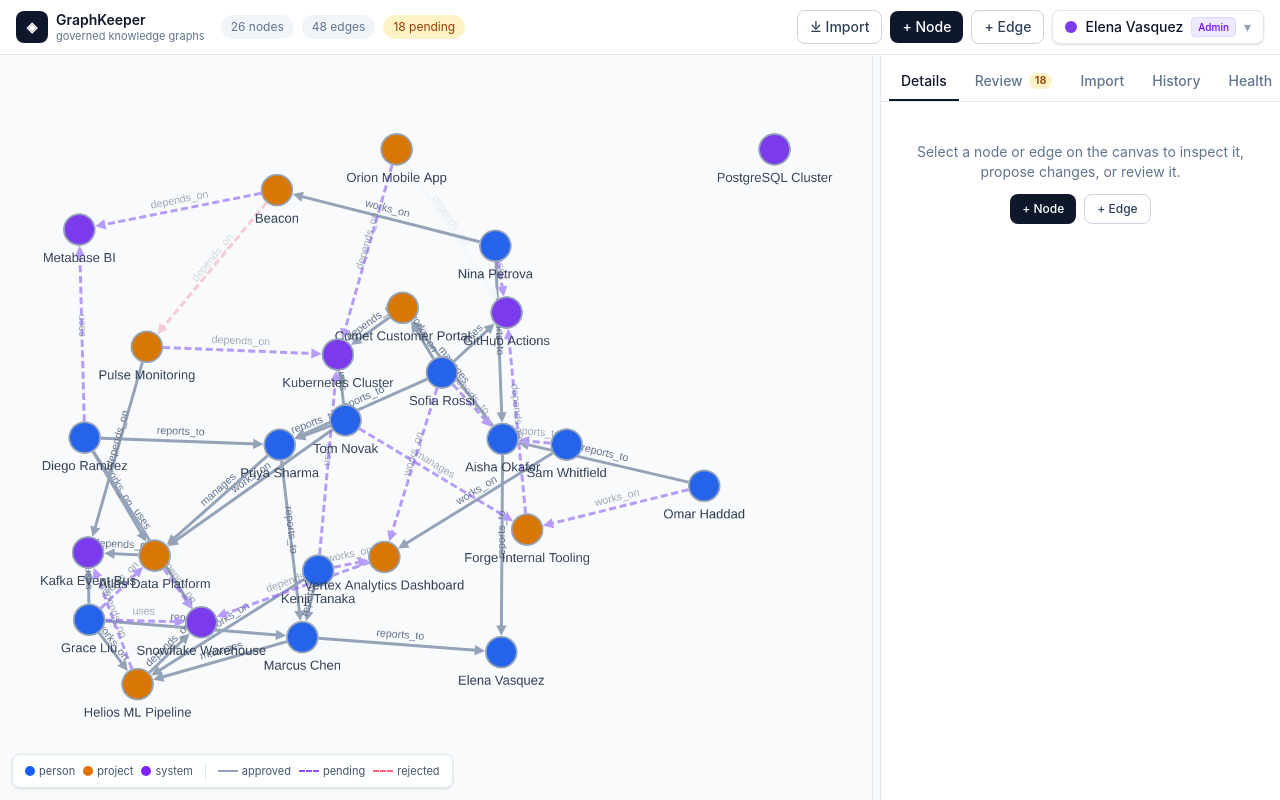
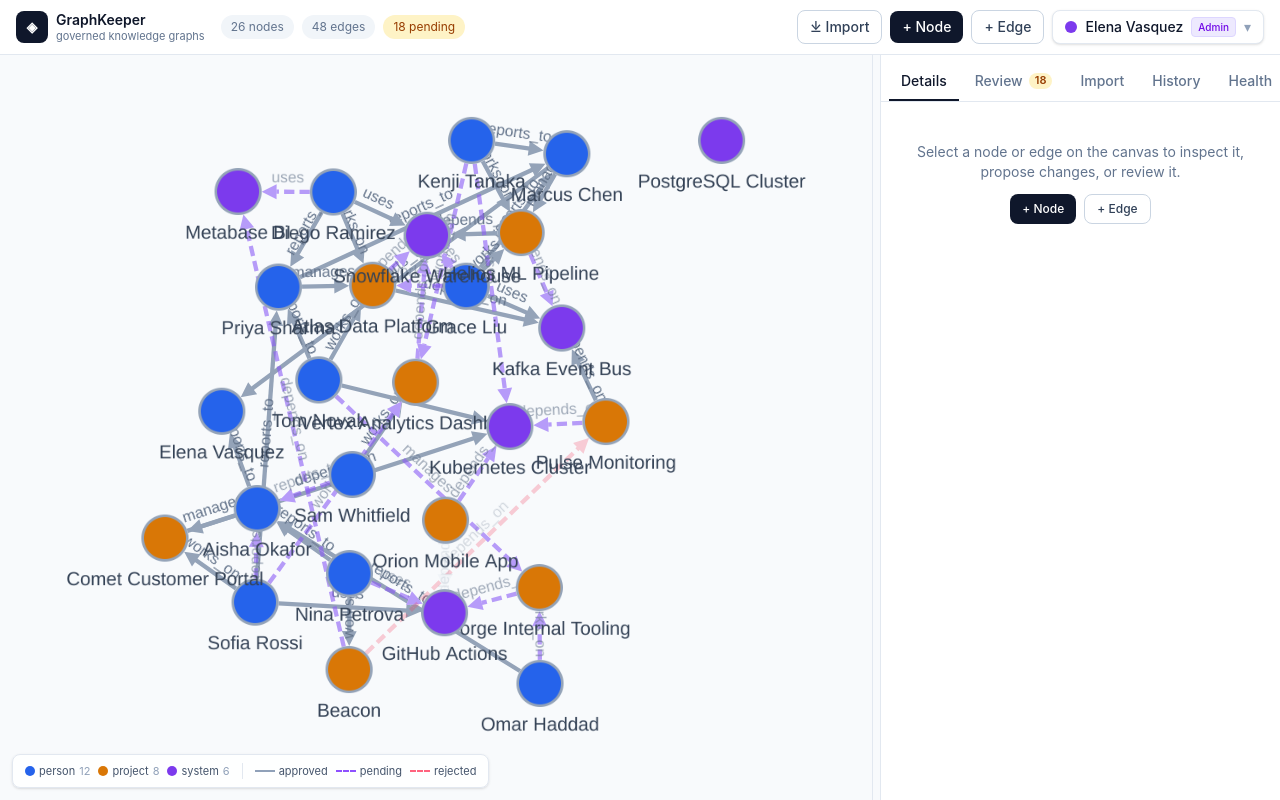
Before and after one commit to youngadults/graphkeeper, a Next.js app: page / in a window 1280 px wide. Built offline with nearby package versions, Linux system fonts and the light colour scheme.

Commit message:
feat(canvas): node-type filter and roomier cose layout

```diff
--- a/src/components/GraphCanvas.tsx
+++ b/src/components/GraphCanvas.tsx
@@ -1,27 +1,31 @@
 "use client";
 
-import { useEffect, useRef } from "react";
+import { useEffect, useMemo, useRef, useState } from "react";
 import type cytoscape from "cytoscape";
 import type { ElementDefinition } from "cytoscape";
 import { nodeColor } from "@/lib/domain/types";
 import type { GraphEdge, GraphNode, GraphSnapshot } from "@/lib/domain/types";
 import type { Selection } from "@/components/workspace/WorkspaceProvider";
 
-const LAYOUT_OPTIONS: cytoscape.LayoutOptions = {
-  name: "cose",
-  animate: true,
-  animationDuration: 350,
-  padding: 36,
-  idealEdgeLength: () => 110,
-  edgeElasticity: () => 110,
-  nodeRepulsion: 18000,
-  componentSpacing: 32,
-  nodeOverlap: 26,
-  gravity: 0.24,
-  randomize: true,
-  numIter: 1300,
-  fit: true,
-};
+// Initial load spreads nodes from scratch (randomize). Filter toggles re-use
+// the existing positions via a non-randomized pass so visible nodes keep their
+// relative arrangement while relaxing into the freed space.
+function layoutOptions(randomize: boolean): cytoscape.LayoutOptions {
+  return {
+    name: "cose",
+    animate: true,
+    animationDuration: 350,
+    padding: 60,
+    idealEdgeLength: () => 180,
+    nodeOverlap: 40,
+    gravity: 0.5,
+    numIter: 1500,
+    randomize,
+  };
+}
+
+const INITIAL_LAYOUT = layoutOptions(true);
+const INCREMENTAL_LAYOUT = layoutOptions(false);
 
 // cytoscape ships its own types: StylesheetJson = StylesheetJsonBlock[].
 const STYLE: cytoscape.StylesheetJson = [
@@ -34,8 +38,6 @@
       "font-size": 11,
       "text-valign": "bottom",
       "text-margin-y": 6,
-      "text-max-width": "80px",
-      "text-wrap": "none",
       width: 26,
       height: 26,
       "border-width": 1.5,
@@ -115,6 +117,41 @@
   };
 }
 
+/** Human-readable label for a node type; falls back to a graceful unknown name. */
+function typeLabel(type: string): string {
+  return type.trim() === "" ? "unknown" : type;
+}
+
+interface TypeCount {
+  type: string;
+  count: number;
+}
+
+/** Distinct node types, with unknown types lumped under a graceful label, sorted by count desc. */
+function typeCounts(nodes: GraphNode[]): TypeCount[] {
+  const counts = new Map<string, number>();
+  for (const node of nodes) {
+    const label = typeLabel(node.type);
+    counts.set(label, (counts.get(label) ?? 0) + 1);
+  }
+  return [...counts.entries()]
+    .map(([type, count]) => ({ type, count }))
+    .sort((a, b) => b.count - a.count || a.type.localeCompare(b.type));
+}
+
+/**
+ * Filter a snapshot to the currently visible types. A node is visible when its
+ * type is not hidden; an edge is visible when both endpoints are visible.
+ */
+function filteredSnapshot(graph: GraphSnapshot, hiddenTypes: Set<string>): GraphSnapshot {
+  const visibleNodes = graph.nodes.filter((node) => !hiddenTypes.has(typeLabel(node.type)));
+  const visibleIds = new Set(visibleNodes.map((node) => node.id));
+  const visibleEdges = graph.edges.filter(
+    (edge) => visibleIds.has(edge.sourceId) && visibleIds.has(edge.targetId),
+  );
+  return { nodes: visibleNodes, edges: visibleEdges };
+}
+
 /** Sync the cytoscape graph with a snapshot; returns true when nodes changed. */
 function syncElements(cy: cytoscape.Core, graph: GraphSnapshot): boolean {
   let structural = false;
@@ -175,6 +212,7 @@
   const graphRef = useRef<GraphSnapshot | null>(graph);
   const selectRef = useRef(onSelect);
   const didInitialLayout = useRef(false);
+  const [hiddenTypes, setHiddenTypes] = useState<Set<string>>(new Set());
 
   useEffect(() => {
     graphRef.current = graph;
@@ -183,6 +221,22 @@
   useEffect(() => {
     selectRef.current = onSelect;
   }, [onSelect]);
+
+  const types = useMemo(() => (graph ? typeCounts(graph.nodes) : []), [graph]);
+  const filtered = useMemo(() => {
+    if (!graph) return null;
+    return filteredSnapshot(graph, hiddenTypes);
+  }, [graph, hiddenTypes]);
+  const allHidden = graph !== null && graph.nodes.length > 0 && filtered !== null && filtered.nodes.length === 0;
+
+  function toggleType(type: string): void {
+    setHiddenTypes((prev) => {
+      const next = new Set(prev);
+      if (next.has(type)) next.delete(type);
+      else next.add(type);
+      return next;
+    });
+  }
 
   // Create the instance once (cytoscape is loaded dynamically to keep SSR clean).
   useEffect(() => {
@@ -209,10 +263,11 @@
         if (event.target === cy) selectRef.current(null);
       });
       instanceRef.current = cy;
-      if (graphRef.current) {
-        syncElements(cy, graphRef.current);
-        cy.layout(LAYOUT_OPTIONS).run();
-        cy.fit(undefined, 100);
+      const initial = graphRef.current;
+      if (initial) {
+        syncElements(cy, filteredSnapshot(initial, hiddenTypes));
+        cy.layout(INITIAL_LAYOUT).run();
+        cy.fit(undefined, 60);
         didInitialLayout.current = true;
       }
     })();
@@ -221,18 +276,21 @@
       instanceRef.current?.destroy();
       instanceRef.current = null;
     };
+    // eslint-disable-next-line react-hooks/exhaustive-deps
   }, []);
 
-  // Sync data on refreshes; re-run the force layout only when nodes changed.
+  // Sync data on refreshes or filter changes; re-run the layout only when nodes changed.
   useEffect(() => {
     const cy = instanceRef.current;
-    if (!cy || !graph) return;
-    const structural = syncElements(cy, graph);
+    if (!cy || !filtered) return;
+    const structural = syncElements(cy, filtered);
     if (structural) {
-      cy.layout(LAYOUT_OPTIONS).run();
-      cy.fit(undefined, 40);
+      const options = didInitialLayout.current ? INCREMENTAL_LAYOUT : INITIAL_LAYOUT;
+      didInitialLayout.current = true;
+      cy.layout(options).run();
+      cy.fit(undefined, 60);
     }
-  }, [graph]);
+  }, [filtered]);
 
   // Keep canvas selection in sync with the side panel.
   useEffect(() => {
@@ -252,7 +310,7 @@
       const cy = instanceRef.current;
       if (!cy) return;
       cy.resize();
-      cy.fit(undefined, 40);
+      cy.fit(undefined, 60);
     });
     observer.observe(container);
     return () => observer.disconnect();
@@ -270,11 +328,33 @@
           </p>
         </div>
       )}
+      {!empty && allHidden && (
+        <div className="pointer-events-none absolute inset-0 flex items-center justify-center">
+          <p className="rounded-lg bg-white px-4 py-3 text-sm text-slate-500 shadow-sm">
+            No nodes match the current filter — click a chip to restore.
+          </p>
+        </div>
+      )}
       <div className="pointer-events-none absolute bottom-3 left-3 flex flex-wrap gap-2 rounded-lg border border-slate-200 bg-white/90 px-3 py-2 text-[11px] text-slate-600 shadow-sm">
-        <span className="flex items-center gap-1"><span className="h-2.5 w-2.5 rounded-full bg-blue-600" /> person</span>
-        <span className="flex items-center gap-1"><span className="h-2.5 w-2.5 rounded-full bg-amber-600" /> project</span>
-        <span className="flex items-center gap-1"><span className="h-2.5 w-2.5 rounded-full bg-violet-600" /> system</span>
-        <span className="mx-1 h-4 w-px bg-slate-200" />
+        {types.map(({ type, count }) => {
+          const hidden = hiddenTypes.has(type);
+          return (
+            <button
+              key={type}
+              type="button"
+              title={`${type} (${count}) — click to ${hidden ? "show" : "hide"}`}
+              onClick={() => toggleType(type)}
+              className={`pointer-events-auto flex min-w-0 items-center gap-1 transition-opacity ${
+                hidden ? "cursor-pointer opacity-40 line-through" : "cursor-pointer"
+              }`}
+            >
+              <span className="h-2.5 w-2.5 shrink-0 rounded-full" style={{ backgroundColor: nodeColor(type) }} />
+              <span className="truncate">{type}</span>
+              <span className="text-slate-400">{count}</span>
+            </button>
+          );
+        })}
+        {types.length > 0 && <span className="mx-1 h-4 w-px bg-slate-200" />}
         <span className="flex items-center gap-1"><span className="h-0.5 w-5 bg-slate-400" /> approved</span>
         <span className="flex items-center gap-1"><span className="h-0.5 w-5 border-t-2 border-dashed border-violet-500" /> pending</span>
         <span className="flex items-center gap-1"><span className="h-0.5 w-5 border-t-2 border-dashed border-rose-400" /> rejected</span>
```
